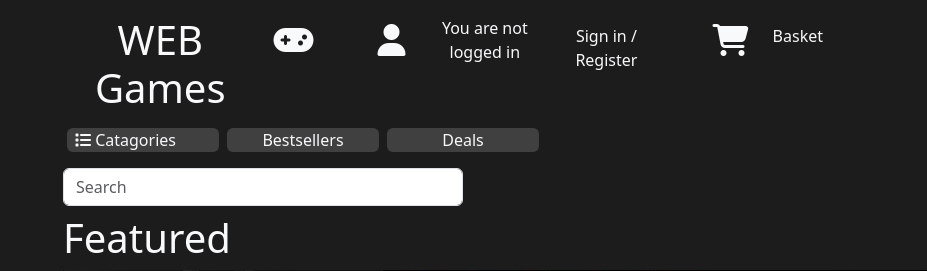
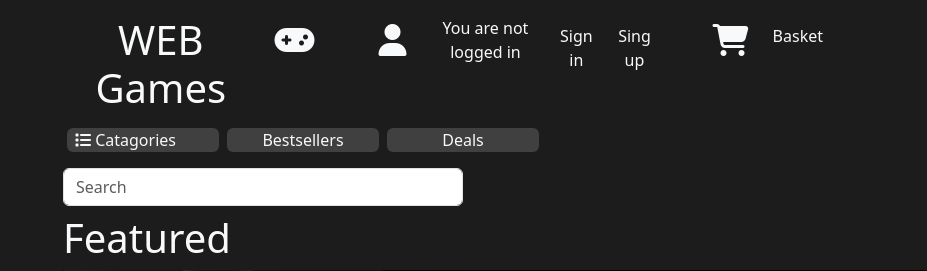
Before and after one commit to AdrianDonnelly/CA2-WEBGames, a Django app: page / in a window 1280 px wide; the page is wider, and only the part inside the window is pictured. Shown: the top 271 px of that part, without its empty margins (353-1280 px from the left). Run offline with Django 4.2, Linux system fonts and the light colour scheme; some libraries are stand-ins or nearby versions.

Commit message:
sign up working

```diff
--- a/Games/urls.py
+++ b/Games/urls.py
@@ -22,5 +22,6 @@ from django.conf.urls.static import static
 urlpatterns = [
     path('admin/', admin.site.urls),
     path('accounts/', include('django.contrib.auth.urls')),
+    path('accounts/',include('accounts.urls')),
     path('',include('shop.urls')),
 ]+ static(settings.MEDIA_URL, document_root=settings.MEDIA_ROOT)
--- a/accounts/templates/registration/signup.html
+++ b/accounts/templates/registration/signup.html
@@ -1,4 +1,4 @@
-{% extends 'base.html' %}
+
 {% block title %}Sign Up{% endblock title %}
 
 {% block content %}
--- /dev/null
+++ b/accounts/urls.py
@@ -0,0 +1,7 @@
+from django.urls import path
+from shop import views
+from .views import SignUpView
+
+urlpatterns = [
+    path('signup/',SignUpView.as_view(),name='signup')
+]
--- a/shop/templates/header.html
+++ b/shop/templates/header.html
@@ -14,9 +14,10 @@
             <a href="{% url 'logout' %}">Log out</a>
             {% else %}
             <p> You are not logged in</p>
-            <a class="nav-link m-2" href="{% url 'login' %}">Sign in / Register</a>
+            <a class="nav-link m-2" href="{% url 'login' %}">Sign in</a>
+            <a class="nav-link m-2" href="{% url 'signup' %}">Sing up</a>
+            {% endif %}
 
-            {% endif %}
 
         </ul>
         <ul class="d-flex justify-content-end">
```
Also changed, not shown: accounts/templates/registration/login.html (line endings or trailing spaces), db.sqlite3.
